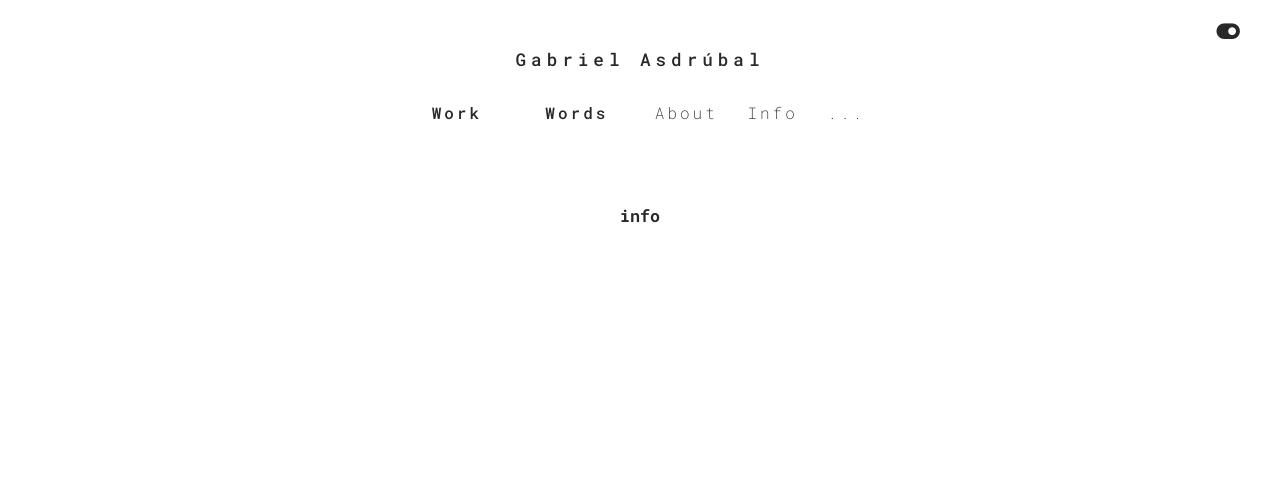
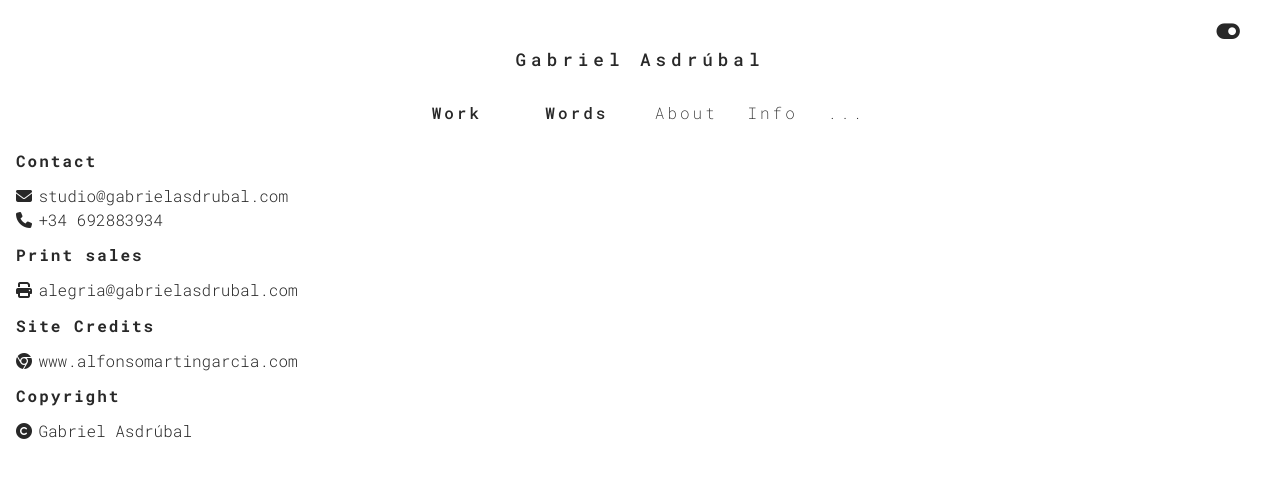
Before and after one commit to Foparty/PHOTOGRAPHYSITE-V1, a React (Vite) app: page /info in a window 1280 px wide. Shown: the top 478 px of the page. Built offline with nearby package versions, Linux system fonts and the light colour scheme; the HTML template or start-up script is replaced by a standard one.

Commit message:
contact updated

```diff
--- a/src/App.jsx
+++ b/src/App.jsx
@@ -1,6 +1,6 @@
 import { Route, Routes } from 'react-router-dom';
 import Nav from './components/Nav';
-import { Home, IndividualProject, About } from './containers/';
+import { Home, IndividualProject, About, ContactInfo } from './containers/';
 
 function App() {
 	return (
@@ -10,6 +10,7 @@ function App() {
 				<Route exact path='/' element={<Home />} />
 				<Route path='/:id' element={<IndividualProject />} />
 				<Route path='/about' element={<About />} />
+				<Route path='/info' element={<ContactInfo />} />
 			</Routes>
 		</>
 	);
--- /dev/null
+++ b/src/containers/ContactInfo.css
@@ -0,0 +1,48 @@
+.individual-container.contact {
+	text-align: left;
+	margin-inline: 0;
+}
+.individual-container.contact h2 {
+	text-align: center;
+}
+.info-data h2 {
+	font-size: 1rem;
+	font-weight: 900;
+	letter-spacing: 2px;
+	margin: 0.7rem 0;
+}
+
+.contact-group {
+	display: flex;
+	justify-content: center;
+	align-items: center;
+	gap: 0.4rem;
+}
+
+.contact-group *:hover {
+	transform: scale(1.07);
+	transition: 0.2s ease-in;
+}
+
+@media (min-width: 45rem) {
+	.info-data {
+		text-align: left;
+	}
+	.individual-container.contact {
+		text-align: left;
+		margin-inline: auto;
+	}
+	.individual-container.contact h2 {
+		text-align: left;
+	}
+	.contact-group {
+		width: 100%;
+		text-align: left;
+		justify-content: flex-start;
+	}
+}
+@media (min-width: 90rem) {
+	.info-data h2:first-child {
+		margin-top: 0;
+	}
+}
--- /dev/null
+++ b/src/containers/ContactInfo.jsx
@@ -0,0 +1,51 @@
+import React from 'react';
+import './ContactInfo.css';
+
+const ContactInfo = () => {
+	return (
+		<div className='individual-container contact'>
+			<div className='info-data'>
+				<h2 className='info-data-title'>Contact</h2>
+				<div className='contact-group'>
+					<i className='fa-solid fa-envelope'></i>
+					<span>
+						<a href='mailto:studio@gabrielasdrubal.com'>
+							studio@gabrielasdrubal.com
+						</a>
+					</span>
+				</div>
+				<div className='contact-group'>
+					<i className='fa-solid fa-phone'></i>
+					<span>
+						<a href='tel:+34692883934'>+34 692883934</a>
+					</span>
+				</div>
+				<h2 className='info-data-title'>Print sales</h2>
+				<div className='contact-group'>
+					<i className='fa-solid fa-print'></i>
+					<span>
+						<a href='mailto:alegria@gabrielasdrubal.com'>
+							alegria@gabrielasdrubal.com
+						</a>
+					</span>
+				</div>
+				<h2 className='info-data-title'>Site Credits</h2>
+				<div className='contact-group'>
+					<i className='fa-brands fa-chrome'></i>
+					<span>
+						<a href='https://alfonsomartingarcia.com' target='_blank'>
+							www.alfonsomartingarcia.com
+						</a>
+					</span>
+				</div>
+				<h2 className='info-data-title'>Copyright</h2>
+				<div className='contact-group'>
+					<i className='fa-solid fa-copyright'></i>
+					<span>Gabriel Asdrúbal</span>
+				</div>
+			</div>
+		</div>
+	);
+};
+
+export default ContactInfo;
--- a/src/containers/index.js
+++ b/src/containers/index.js
@@ -1,3 +1,4 @@
 export { default as Home } from './Home';
 export { default as IndividualProject } from './IndividualProject';
 export { default as About } from './About';
+export { default as ContactInfo } from './ContactInfo';
```
